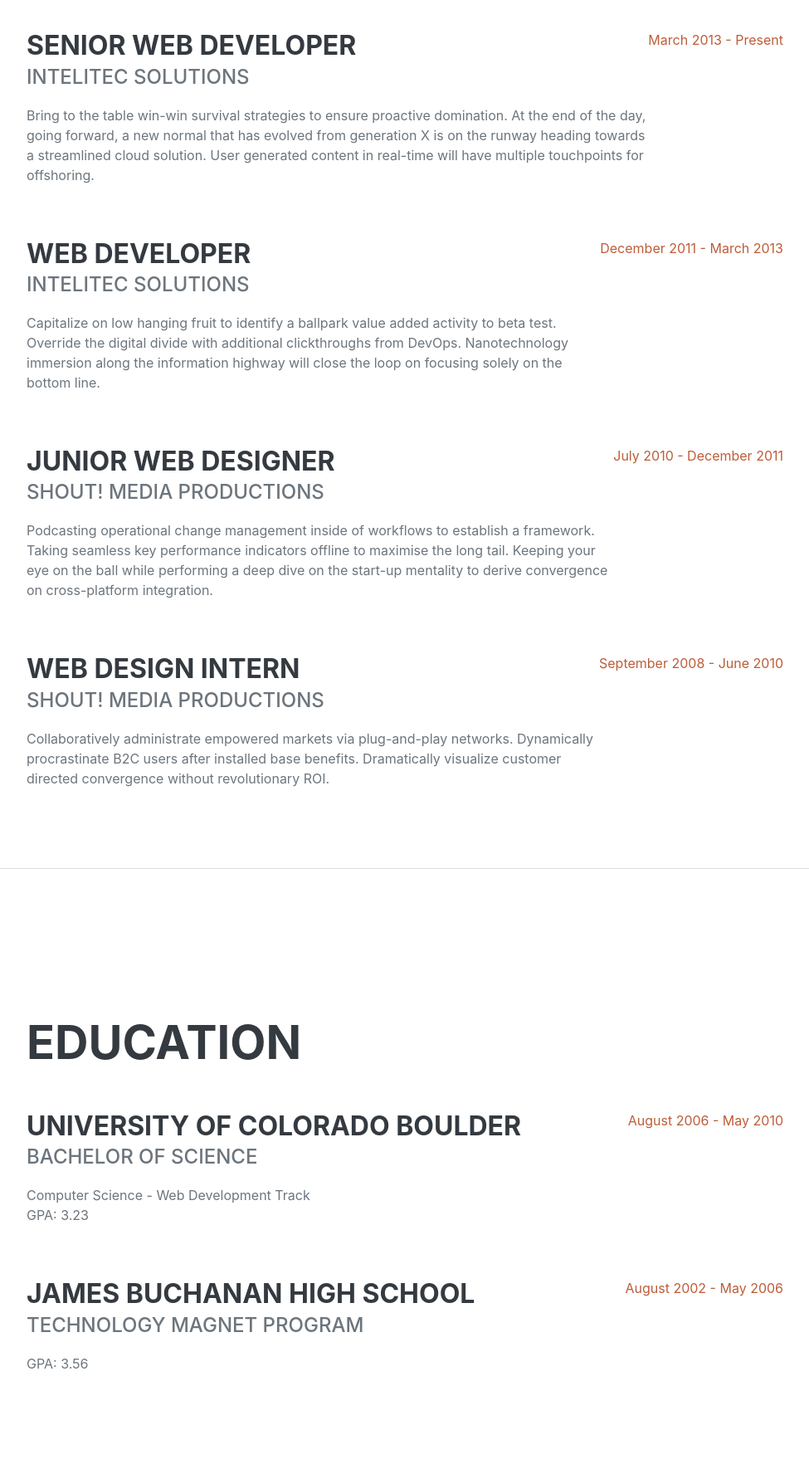
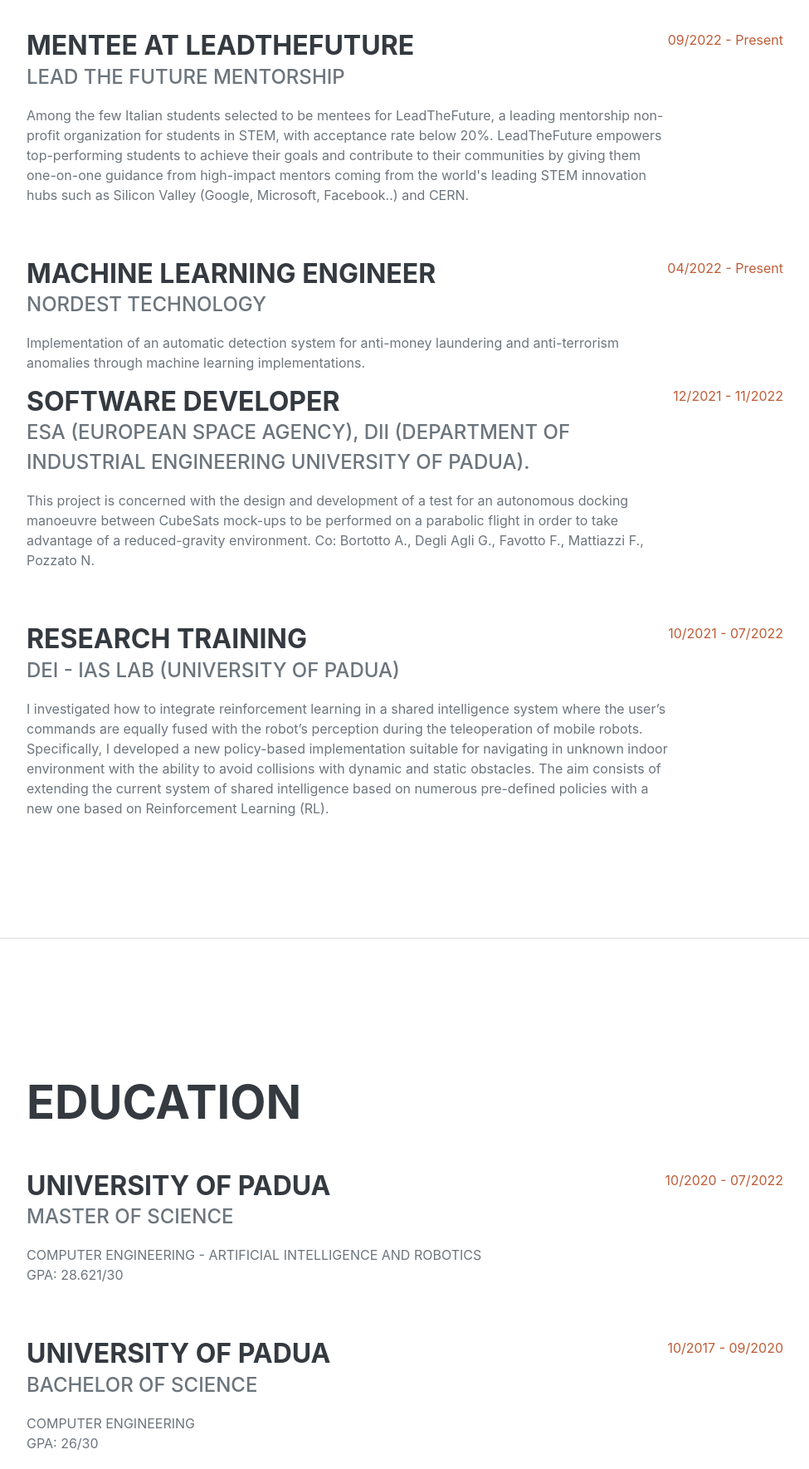
Before and after one commit to mirovix/mirovix.github.io, a website: page dist/index.html in a window 1280 px wide. Shown: the part 960-2730 px from the top of the page at 83% size, without its empty margins (288-1263 px from the left). Drawn offline with nearby package versions, Linux system fonts and the light colour scheme; a web font is replaced by a local one.

Commit message:
feat: add experience and education

```diff
--- a/dist/index.html
+++ b/dist/index.html
@@ -40,19 +40,17 @@
             <section class="resume-section" id="about">
                 <div class="resume-section-content">
                     <h1 class="mb-0">
-                        Clarence
-                        <span class="text-primary">Taylor</span>
+                        Miroljub
+                        <span class="text-primary">Mihailovic</span>
                     </h1>
                     <div class="subheading mb-5">
-                        Vicenza
+                        Vicenza - Italy -
                         <a href="mailto:name@email.com">miroljubmihailovic98@gmail.com</a>
                     </div>
                     <p class="lead mb-5">I am experienced in leveraging agile frameworks to provide a robust synopsis for high level overviews. Iterative approaches to corporate strategy foster collaborative thinking to further the overall value proposition.</p>
                     <div class="social-icons">
-                        <a class="social-icon" href="#!"><i class="fab fa-linkedin-in"></i></a>
-                        <a class="social-icon" href="#!"><i class="fab fa-github"></i></a>
-                        <a class="social-icon" href="#!"><i class="fab fa-twitter"></i></a>
-                        <a class="social-icon" href="#!"><i class="fab fa-facebook-f"></i></a>
+                        <a class="social-icon" href="https://www.linkedin.com/in/miromiha/"><i class="fab fa-linkedin-in"></i></a>
+                        <a class="social-icon" href="https://github.com/mirovix"><i class="fab fa-github"></i></a>
                     </div>
                 </div>
             </section>
@@ -63,35 +61,44 @@
                     <h2 class="mb-5">Experience</h2>
                     <div class="d-flex flex-column flex-md-row justify-content-between mb-5">
                         <div class="flex-grow-1">
-                            <h3 class="mb-0">Senior Web Developer</h3>
-                            <div class="subheading mb-3">Intelitec Solutions</div>
-                            <p>Bring to the table win-win survival strategies to ensure proactive domination. At the end of the day, going forward, a new normal that has evolved from generation X is on the runway heading towards a streamlined cloud solution. User generated content in real-time will have multiple touchpoints for offshoring.</p>
+                            <h3 class="mb-0">Mentee at LeadTheFuture</h3>
+                            <div class="subheading mb-3">Lead The Future Mentorship</div>
+                            <p>Among the few Italian students selected to be mentees for LeadTheFuture, a leading mentorship non-profit organization for students in STEM, with acceptance rate below 20%. LeadTheFuture empowers top-performing students to achieve their goals and contribute to their communities by giving them one-on-one guidance from high-impact mentors coming from the world's leading STEM innovation hubs such as Silicon Valley (Google, Microsoft, Facebook..) and CERN.</p>
                         </div>
-                        <div class="flex-shrink-0"><span class="text-primary">March 2013 - Present</span></div>
+                        <div class="flex-shrink-0"><span class="text-primary">09/2022 - Present</span></div>
+                    </div>
+                    <div class="d-flex flex-column flex-md-row justify-content-between">
+                        <div class="flex-grow-1">
+                            <h3 class="mb-0">Machine Learning Engineer</h3>
+                            <div class="subheading mb-3">Nordest Technology</div>
+                            <p>Implementation of an automatic detection system for anti-money laundering and anti-terrorism anomalies through machine learning implementations.</p>
+                        </div>
+                        <div class="flex-shrink-0"><span class="text-primary">04/2022 - Present</span></div>
                     </div>
                     <div class="d-flex flex-column flex-md-row justify-content-between mb-5">
                         <div class="flex-grow-1">
-                            <h3 class="mb-0">Web Developer</h3>
-                            <div class="subheading mb-3">Intelitec Solutions</div>
-                            <p>Capitalize on low hanging fruit to identify a ballpark value added activity to beta test. Override the digital divide with additional clickthroughs from DevOps. Nanotechnology immersion along the information highway will close the loop on focusing solely on the bottom line.</p>
+                            <h3 class="mb-0">Software developer</h3>
+                            <div class="subheading mb-3">ESA (European Space Agency), DII (Department of Industrial Engineering University of Padua).</div>
+                            <p>This project is concerned with the design and development of a test for an autonomous docking manoeuvre between CubeSats mock-ups to be performed on a parabolic flight in order to take advantage of a reduced-gravity environment.
+
+                                Co: Bortotto A., Degli Agli G., Favotto F., Mattiazzi F., Pozzato N.</p>
                         </div>
-                        <div class="flex-shrink-0"><span class="text-primary">December 2011 - March 2013</span></div>
+                        <div class="flex-shrink-0"><span class="text-primary">12/2021 - 11/2022</span></div>
                     </div>
                     <div class="d-flex flex-column flex-md-row justify-content-between mb-5">
                         <div class="flex-grow-1">
-                            <h3 class="mb-0">Junior Web Designer</h3>
-                            <div class="subheading mb-3">Shout! Media Productions</div>
-                            <p>Podcasting operational change management inside of workflows to establish a framework. Taking seamless key performance indicators offline to maximise the long tail. Keeping your eye on the ball while performing a deep dive on the start-up mentality to derive convergence on cross-platform integration.</p>
+                            <h3 class="mb-0">Research Training</h3>
+                            <div class="subheading mb-3">DEI - IAS LAB (University of Padua)</div>
+                            <p>I investigated how to integrate reinforcement learning in a shared
+                                intelligence system where the user’s commands are equally fused with the
+                                robot’s perception during the teleoperation of mobile robots. Specifically,
+                                I developed a new policy-based implementation suitable for navigating in unknown
+                                indoor environment with the ability to avoid collisions with dynamic and static
+                                obstacles. The aim consists of extending the current system of
+                                shared intelligence based on numerous pre-defined policies with a new one
+                                based on Reinforcement Learning (RL).</p>
                         </div>
-                        <div class="flex-shrink-0"><span class="text-primary">July 2010 - December 2011</span></div>
-                    </div>
-                    <div class="d-flex flex-column flex-md-row justify-content-between">
-                        <div class="flex-grow-1">
-                            <h3 class="mb-0">Web Design Intern</h3>
-                            <div class="subheading mb-3">Shout! Media Productions</div>
-                            <p>Collaboratively administrate empowered markets via plug-and-play networks. Dynamically procrastinate B2C users after installed base benefits. Dramatically visualize customer directed convergence without revolutionary ROI.</p>
-                        </div>
-                        <div class="flex-shrink-0"><span class="text-primary">September 2008 - June 2010</span></div>
+                        <div class="flex-shrink-0"><span class="text-primary">10/2021 - 07/2022</span></div>
                     </div>
                 </div>
             </section>
@@ -102,20 +109,21 @@
                     <h2 class="mb-5">Education</h2>
                     <div class="d-flex flex-column flex-md-row justify-content-between mb-5">
                         <div class="flex-grow-1">
-                            <h3 class="mb-0">University of Colorado Boulder</h3>
-                            <div class="subheading mb-3">Bachelor of Science</div>
-                            <div>Computer Science - Web Development Track</div>
-                            <p>GPA: 3.23</p>
+                            <h3 class="mb-0">University of Padua</h3>
+                            <div class="subheading mb-3">Master of Science</div>
+                            <div>COMPUTER ENGINEERING - ARTIFICIAL INTELLIGENCE AND ROBOTICS</div>
+                            <p>GPA: 28.621/30</p>
                         </div>
-                        <div class="flex-shrink-0"><span class="text-primary">August 2006 - May 2010</span></div>
+                        <div class="flex-shrink-0"><span class="text-primary">10/2020 - 07/2022</span></div>
                     </div>
                     <div class="d-flex flex-column flex-md-row justify-content-between">
                         <div class="flex-grow-1">
-                            <h3 class="mb-0">James Buchanan High School</h3>
-                            <div class="subheading mb-3">Technology Magnet Program</div>
-                            <p>GPA: 3.56</p>
+                            <h3 class="mb-0">University of Padua</h3>
+                            <div class="subheading mb-3">Bachelor of Science</div>
+                            <div>COMPUTER ENGINEERING</div>
+                            <p>GPA: 26/30</p>
                         </div>
-                        <div class="flex-shrink-0"><span class="text-primary">August 2002 - May 2006</span></div>
+                        <div class="flex-shrink-0"><span class="text-primary">10/2017 - 09/2020</span></div>
                     </div>
                 </div>
             </section>
```
